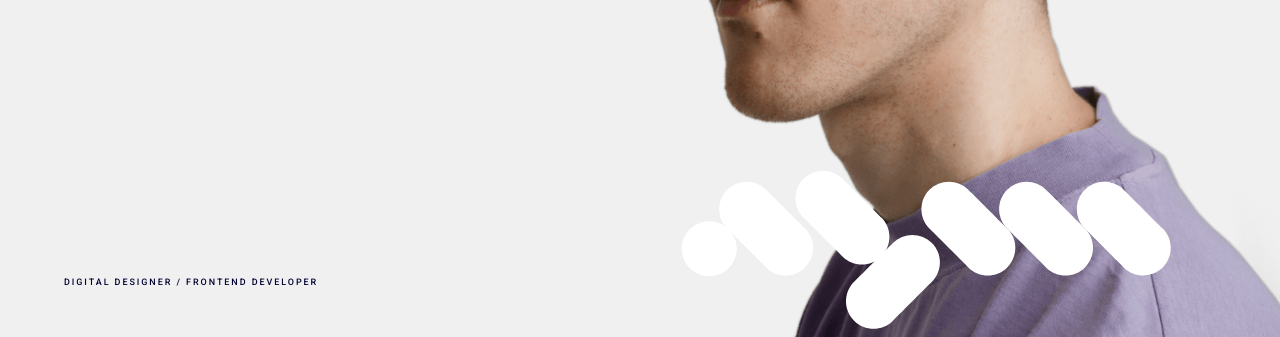
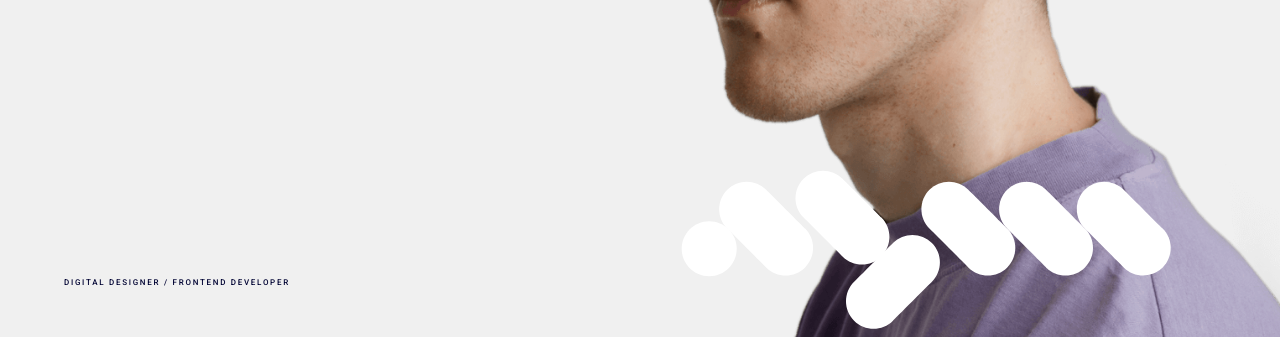
Before and after one commit to aeonyuonmiller/personal, a Next.js app: page / in a window 1280 px wide. Shown: the part 441-778 px from the top of the page. Built offline with nearby package versions, Linux system fonts and the light colour scheme.

Commit message:
minor change

```diff
--- a/styles/globals.css
+++ b/styles/globals.css
@@ -99,7 +99,7 @@ img, picture, video, canvas, svg {
 h1, h2, h3, h4, h5 { margin: 0; }
 
 h2{
-  font-size: 9px;
+  font-size: 8px;
   text-transform: uppercase;
   font-weight: 500;
   letter-spacing: 0.215em;
```
